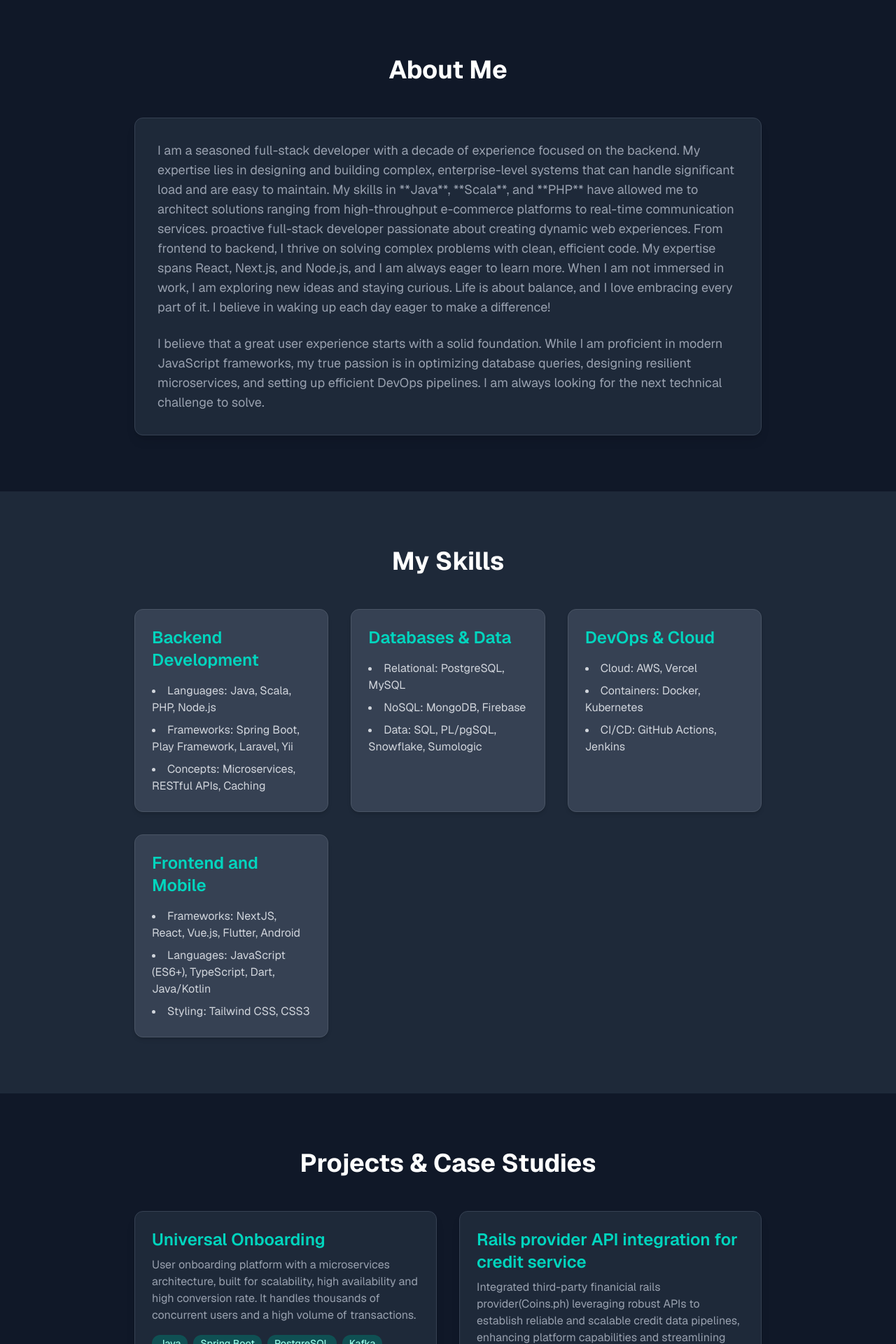
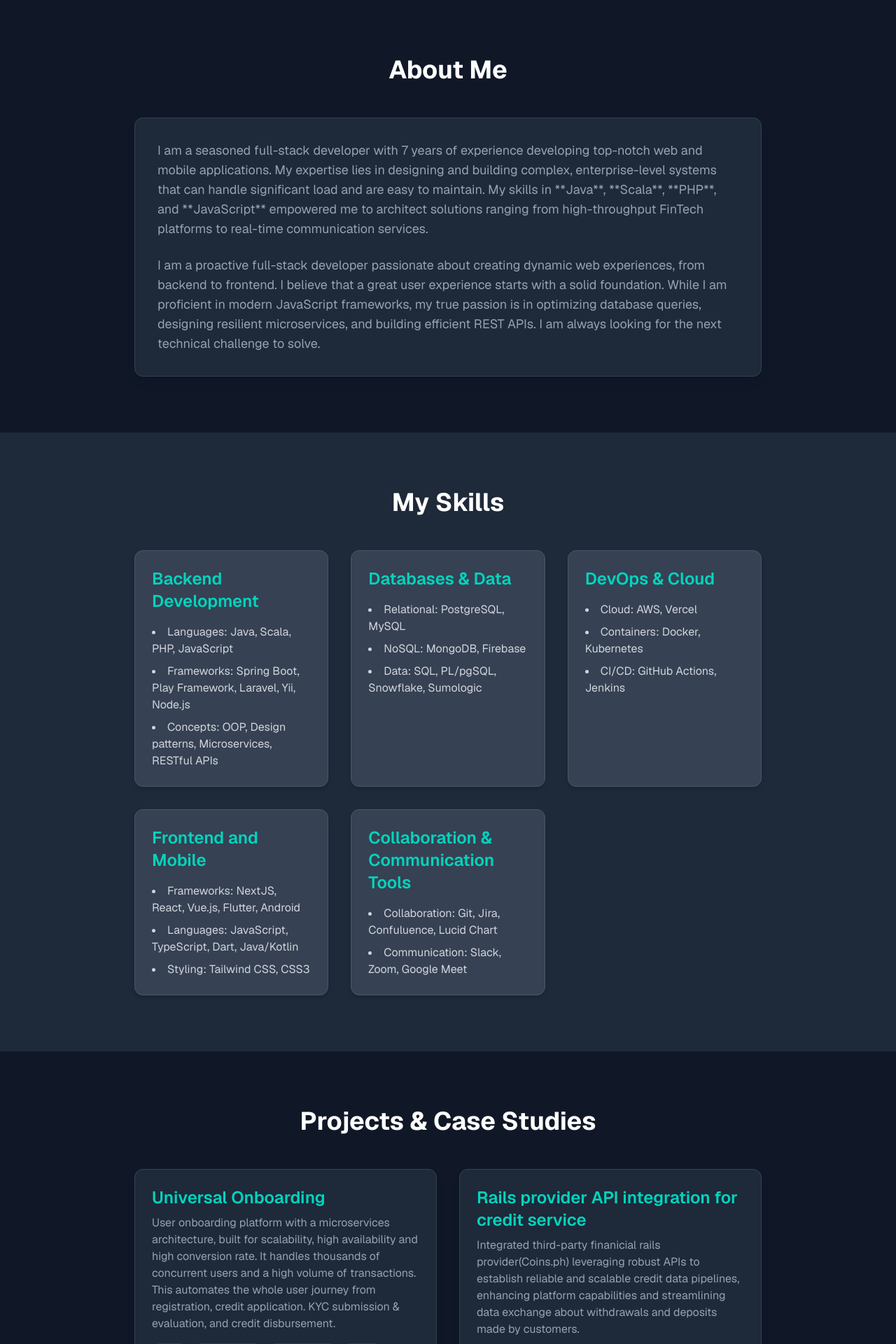
Before and after one commit to kidane-gebremedhin/PortofiloLite, a Next.js app: page / in a window 1280 px wide. Shown: the part 880-2800 px from the top of the page at 70% size. Built offline with nearby package versions, Linux system fonts and the light colour scheme.

Commit message:
Updated copies of project descrioption

```diff
--- a/app/page.tsx
+++ b/app/page.tsx
@@ -10,8 +10,8 @@ const App = () => {
     id: number,
     title: string
     brief: string
-    backendDetails: string
-    designImg: string
+    systemDesignDetails: string
+    link: string
   }
 
   const [selectedProject, setSelectedProject] = useState<Project | null>(null);
@@ -20,26 +20,26 @@ const App = () => {
     {
       id: 1,
       title: "Universal Onboarding",
-      brief: "User onboarding platform with a microservices architecture, built for scalability, high availability and high conversion rate. It handles thousands of concurrent users and a high volume of transactions.",
-      technologies: ["Java", "Spring Boot", "PostgreSQL", "Kafka", "Docker", "Kubernetes", "Android"],
-      backendDetails: "The core of this system is a set of decoupled microservices for user authentication, product management, order processing, and payment. Communication between services is handled asynchronously via Kafka message queues to ensure high throughput and resilience. The order service utilizes a transactional outbox pattern to guarantee data consistency. We leveraged Docker for containerization and deployed to a Kubernetes cluster for orchestration and self-healing capabilities.",
-      designImg: "#"
+      brief: "User onboarding platform with a microservices architecture, built for scalability, high availability and high conversion rate. It handles thousands of concurrent users and a high volume of transactions. This automates the whole user journey from registration, credit application. KYC submission & evaluation, and credit disbursement.",
+      technologies: ["Java", "Spring Boot", "PostgreSQL", "Scala", "Play Framework", "Kafka", "Docker", "Kubernetes", "AWS", "Git", "Android", "React", "NextJS"],
+      systemDesignDetails: "The core of this system is a set of decoupled microservices for user authentication, product management, order processing, and payment. Communication between services is handled asynchronously via Kafka message queues to ensure high throughput and resilience. The order service utilizes a transactional outbox pattern to guarantee data consistency. We leveraged Docker for containerization and deployed to a Kubernetes cluster for orchestration and self-healing capabilities.",
+      link: "https://tala.co"
     },
     {
       id: 2,
       title: "Rails provider API integration for credit service",
-      brief: "Integrated third-party finanicial rails provider(Coins.ph) leveraging robust APIs to establish reliable and scalable credit data pipelines, enhancing platform capabilities and streamlining data exchange for cashins and cashouts.",
-      technologies: ["Spring boot", "Laravel", "Play Framework", "WebSocket", "RESTful API"],
-      backendDetails: "This seamless integration and enhanced performance reduced transaction errors by 60% while boosting the overall credit disbursement and repayment rates. This smooth integration enabled Tala to lend more credit and collect more repayments while collecting service fee from each transaction.",
-      designImg: "#"
+      brief: "Integrated third-party finanicial rails provider(Coins.ph) leveraging robust APIs to establish reliable and scalable credit data pipelines, enhancing platform capabilities and streamlining data exchange about withdrawals and deposits made by customers.",
+      technologies: ["Java", "Spring boot", "Laravel", "Scala", "Play Framework", "WebSocket", "RESTful API", "Git"],
+      systemDesignDetails: "This integration was done with Security and Compliance first, through the application of digital signatures, HMAC authentication and adhering to all relevant regulations. Enforecd Reliability and Availability through Idempotency, Retry Mechanisms, and Circuit Breakers. We used Message Queues and Webhooks for asynchronous processing and transaction status updates. We defined Clear Error Codes, Comprehensive Logging, Alerting, and Reconciliation process for accounting to ensure all transaction records are accurate.",
+      link: "https://tala.co"
     },
     {
       id: 3,
       title: "Electronic Medical Record (EMR)",
       brief: "Highly customizable application used by healthcare providers to store, manage, and access comprehensive patient information including medical and treatment history, medications, test results and more. It is designed to improve the quality and efficiency of healthcare delivery by providing timely access to accurate patient information.",
-      technologies: ["Java", "Spring boot", "Laravel", "MySQL", "React", "Vue.js", "Git", "AWS"],
-      backendDetails: "This EMR application uses a Java/Spring boot for backend with a RESTful APIs and MongoDB as database solution to handle the unstructured behavior of the heathcare data. For authentication and security, we implemented the OAuth2 protocol, providing secure access to the application. The frontend was built with NextJS, TypeScript and CSS to make it user friendly and responsive.",
-      designImg: "#"
+      technologies: ["Java", "Spring boot", "Laravel", "YY", "MySQL", "Git", "AWS", "Flutter", "Vue", "NextJS"],
+      systemDesignDetails: "This EMR application uses Java/Spring boot and RESTful APIs for backend and MongoDB as database solution to handle the unstructured nature of the heathcare data. For authentication and security, we implemented OAuth2 along with JSON Web Tokens (JWTs), providing secure access to the application. The frontend was built with NextJS, TypeScript and CSS to make it user friendly and responsive.",
+      link: ""
     },
   ];
 
@@ -78,8 +78,7 @@ const App = () => {
             </p>
             <p className="text-md md:text-lg max-w-2xl mx-auto text-gray-500 animate-slide-up animation-delay-500">
               Building robust, scalable, and resilient systems from the ground up, with a passion for clean architecture and elegant code.
-              I have been working with Java, Scala, PHP, Node, and NextJS for the past 6 years, building user-friendly web applications.
-              I like solving complex problems, learning new skills, and experimenting with different technologies. When I am not coding, I am probably working on a side project or exploring something new.
+              I have been working with Java, Scala, PHP, Node, React, and NextJS for the past 7 years, building user-friendly web applications. I like solving complex problems, learning new skills, and experimenting with different technologies. When I am not immersed in work, I am probably working on a side project or exploring something new. I believe in waking up each day eager to make a difference!
             </p>
           </div>
         </section>
@@ -90,14 +89,10 @@ const App = () => {
             <h2 className="text-3xl md:text-4xl font-bold text-center mb-12 text-white">About Me</h2>
             <div className="bg-gray-800 p-8 rounded-xl shadow-lg border border-gray-700">
               <p className="text-lg text-gray-400 mb-6">
-                I am a seasoned full-stack developer with a decade of experience focused on the backend. My expertise lies in designing and building complex, enterprise-level systems that can handle significant load and are easy to maintain. My skills in **Java**, **Scala**, and **PHP** have allowed me to architect solutions ranging from high-throughput e-commerce platforms to real-time communication services.
-
-                proactive full-stack developer passionate about creating dynamic web experiences. From frontend to backend, I thrive on solving complex problems with clean, efficient code. My expertise spans React, Next.js, and Node.js, and I am always eager to learn more.
-                When I am not immersed in work, I am exploring new ideas and staying curious. Life is about balance, and I love embracing every part of it.
-                I believe in waking up each day eager to make a difference!
+                I am a seasoned full-stack developer with 7 years of experience developing top-notch web and mobile applications. My expertise lies in designing and building complex, enterprise-level systems that can handle significant load and are easy to maintain. My skills in **Java**, **Scala**, **PHP**, and **JavaScript** empowered me to architect solutions ranging from high-throughput FinTech platforms to real-time communication services.
               </p>
               <p className="text-lg text-gray-400">
-                I believe that a great user experience starts with a solid foundation. While I am proficient in modern JavaScript frameworks, my true passion is in optimizing database queries, designing resilient microservices, and setting up efficient DevOps pipelines. I am always looking for the next technical challenge to solve.
+                I am a proactive full-stack developer passionate about creating dynamic web experiences, from backend to frontend. I believe that a great user experience starts with a solid foundation. While I am proficient in modern JavaScript frameworks, my true passion is in optimizing database queries, designing resilient microservices, and building efficient REST APIs. I am always looking for the next technical challenge to solve.
               </p>
             </div>
           </div>
@@ -112,9 +107,9 @@ const App = () => {
               <div className="bg-gray-700 p-6 rounded-xl shadow-md border border-gray-600">
                 <h3 className="text-2xl font-semibold mb-4 text-teal-400">Backend Development</h3>
                 <ul className="list-disc list-inside space-y-2 text-gray-300">
-                  <li>Languages: Java, Scala, PHP, Node.js</li>
-                  <li>Frameworks: Spring Boot, Play Framework, Laravel, Yii</li>
-                  <li>Concepts: Microservices, RESTful APIs, Caching</li>
+                  <li>Languages: Java, Scala, PHP, JavaScript</li>
+                  <li>Frameworks: Spring Boot, Play Framework, Laravel, Yii, Node.js</li>
+                  <li>Concepts: OOP, Design patterns, Microservices, RESTful APIs</li>
                 </ul>
               </div>
               {/* Databases */}
@@ -140,8 +135,16 @@ const App = () => {
                 <h3 className="text-2xl font-semibold mb-4 text-teal-400">Frontend and Mobile</h3>
                 <ul className="list-disc list-inside space-y-2 text-gray-300">
                   <li>Frameworks: NextJS, React, Vue.js, Flutter, Android</li>
-                  <li>Languages: JavaScript (ES6+), TypeScript, Dart, Java/Kotlin</li>
+                  <li>Languages: JavaScript, TypeScript, Dart, Java/Kotlin</li>
                   <li>Styling: Tailwind CSS, CSS3</li>
+                </ul>
+              </div>
+              {/* Tools */}
+              <div className="bg-gray-700 p-6 rounded-xl shadow-md border border-gray-600">
+                <h3 className="text-2xl font-semibold mb-4 text-teal-400">Collaboration & Communication Tools</h3>
+                <ul className="list-disc list-inside space-y-2 text-gray-300">
+                  <li>Collaboration: Git, Jira, Confuluence, Lucid Chart</li>
+                  <li>Communication: Slack, Zoom, Google Meet</li>
                 </ul>
               </div>
             </div>
@@ -185,21 +188,16 @@ const App = () => {
               <h3 className="text-3xl font-bold text-teal-400 mb-4">{selectedProject.title}</h3>
               <p className="text-gray-400 text-lg mb-6">{selectedProject.brief}</p>
 
-              <h4 className="text-xl font-semibold text-white mb-2">Backend & System Design</h4>
-              <p className="text-gray-400 mb-6">{selectedProject.backendDetails}</p>
+              <h4 className="text-xl font-semibold text-white mb-2">System Design</h4>
+              <p className="text-gray-400 mb-6">{selectedProject.systemDesignDetails}</p>
 
-              <h4 className="text-xl font-semibold text-white mb-2">Architecture Diagram</h4>
-              <div className="bg-gray-700 rounded-lg overflow-hidden mb-6">
-                <img src={selectedProject.designImg} alt="System Architecture Diagram" className="w-full h-auto object-cover"/>
-              </div>
-              <div className="flex gap-4">
-                <a href="#" className="px-4 py-2 bg-gray-600 text-white font-semibold rounded-lg hover:bg-gray-700 transition-colors">
-                  Link to Live Demo
-                </a>
-                <a href="#" className="px-4 py-2 bg-gray-600 text-white font-semibold rounded-lg hover:bg-gray-700 transition-colors">
-                  Link to GitHub Repo
-                </a>
-              </div>
+              {selectedProject.link && (
+                <div className="flex gap-4">
+                  <a target="_blank" href={selectedProject.link} className="px-4 py-2 bg-gray-600 text-white font-semibold rounded-lg hover:bg-gray-700 transition-colors">
+                    Link to Live Application
+                  </a>
+                </div>
+              )}
             </div>
           </div>
         )}
```
